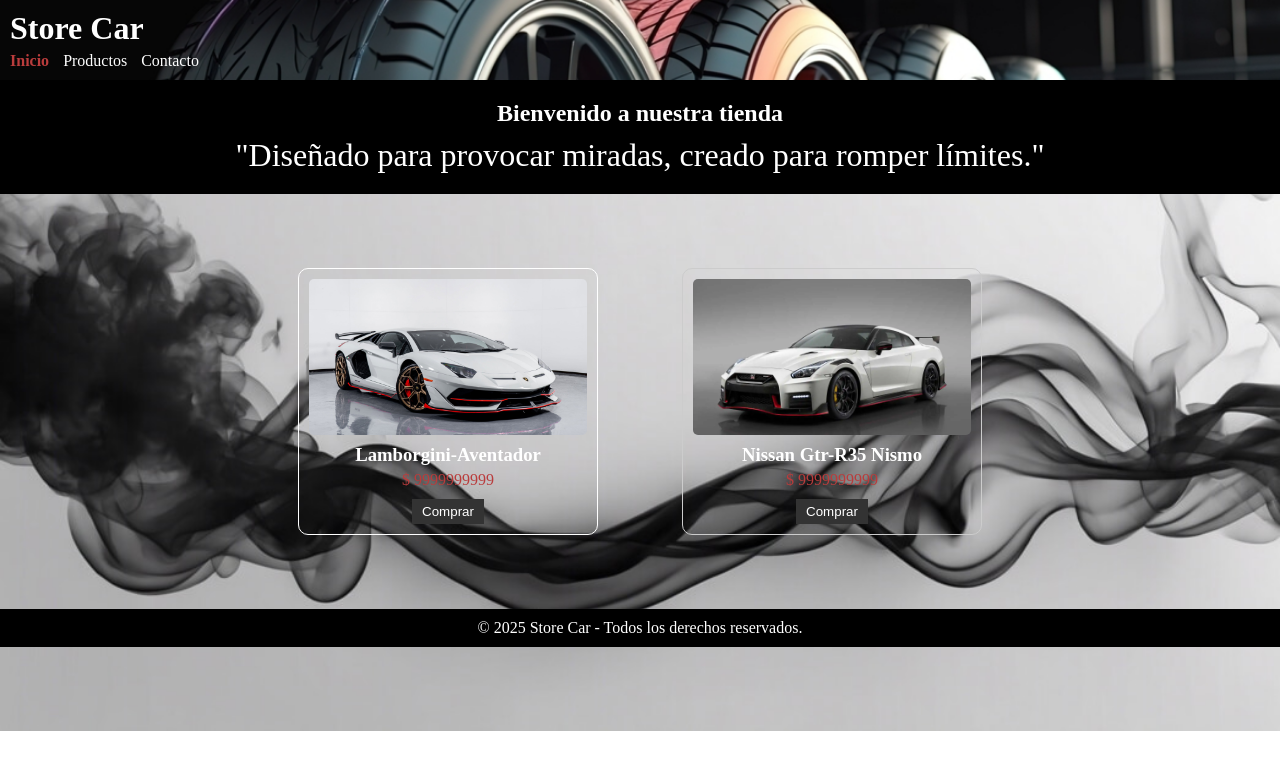
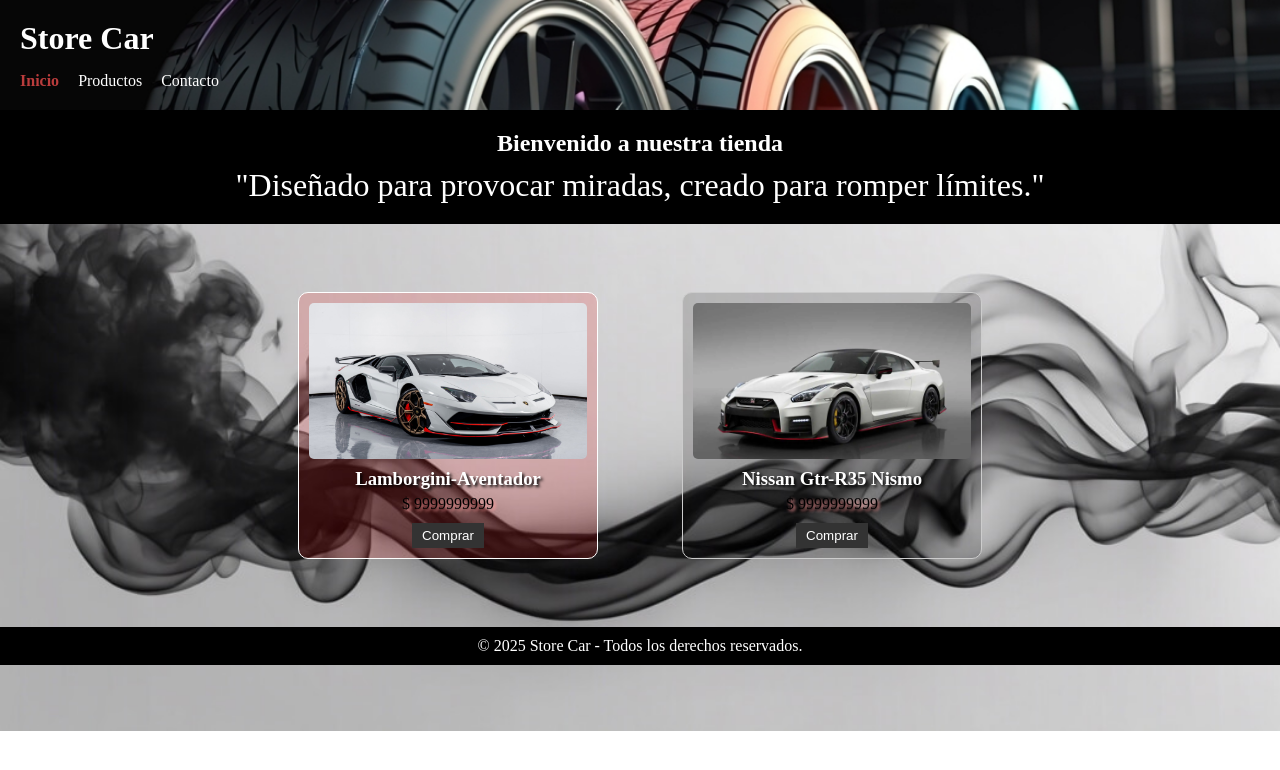
Before and after one commit to jogard24/ActividadBem, a plain HTML site: page presentacion/index.html in a window 1280 px wide. Drawn offline with Linux system fonts and the light colour scheme.

Commit message:
ajustes agregados

```diff
--- a/presentacion/index.html
+++ b/presentacion/index.html
@@ -25,7 +25,7 @@
 
   <!-- Block: Product List -->
   <section class="product-list">
-    <div class="product-list__item product-list__item--featured"> <!-- Element + Modifier -->
+    <div class="product-list__item product-list__item--featured"> <!--element + Modifier  = este modificador brinda estilos -->
       <img src="img/lambo-aventador.jpg" alt="autodestacado" class="product-list__image"> <!-- Element -->
       <h3 class="product-list__name">Lamborgini-Aventador</h3> <!-- Element -->
       <p class="product-list__price">$ 9999999999</p> <!-- Element -->
--- a/presentacion/style.css
+++ b/presentacion/style.css
@@ -14,27 +14,26 @@ body {
 /* menu navegacion */
 /* Block: Header */
 .header {
-  background: #333;
   background-image: url(img/banner.png);
   background-size: cover;
   color: #fff;
-  padding: 10px;
+  padding: 20px;
 }
 
 /* Element */
 .header__logo {
-  margin: 0;
+  margin: 0px;
   color: rgb(255, 255, 255);
 }
 
 .header__nav {
-  margin-top: 5px;
+  margin-top: 15px;
 }
 
 /* Element */
 .header__link {
   color: #ffffff;
-  margin-right: 10px;
+  margin-right: 15px;  /* separacion links nav */
   text-decoration: none;
 }
 
@@ -63,9 +62,9 @@ body {
   font-size: 2rem;
 }
 /* ---------------------------------- */
-/* Block: Product 1 List */
+/* Block: Product  List */
 .product-list {
-  padding: 5%;
+  padding: 4.5%;
   text-align: center;
 
 
@@ -91,14 +90,14 @@ body {
   display: inline-block;
   width: 300px;
   margin: 10px;
-  vertical-align: top;
   border-radius: 10px;
+  background-color: #00000027;
 }
 
 /* Modifier */
 .product-list__item--featured {
   border-color: rgb(255, 255, 255);
-  background: #ffffff00;
+  background: #ff060627;
   margin-right: 70px;
 }
 
@@ -106,11 +105,13 @@ body {
 .product-list__name {
   margin: 0 0 5px;
   color: #ffffff;
+  text-shadow: #000000 2px 2px 3px;
 }
 
 .product-list__price {
   margin: 0 0 10px;
-  color: #b93c3c;
+  color: #000000;
+  text-shadow: #ff9e9e 2px 2px 3px;
 }
 
 .product-list__button {
```
Also changed, not shown: 1 other file.
